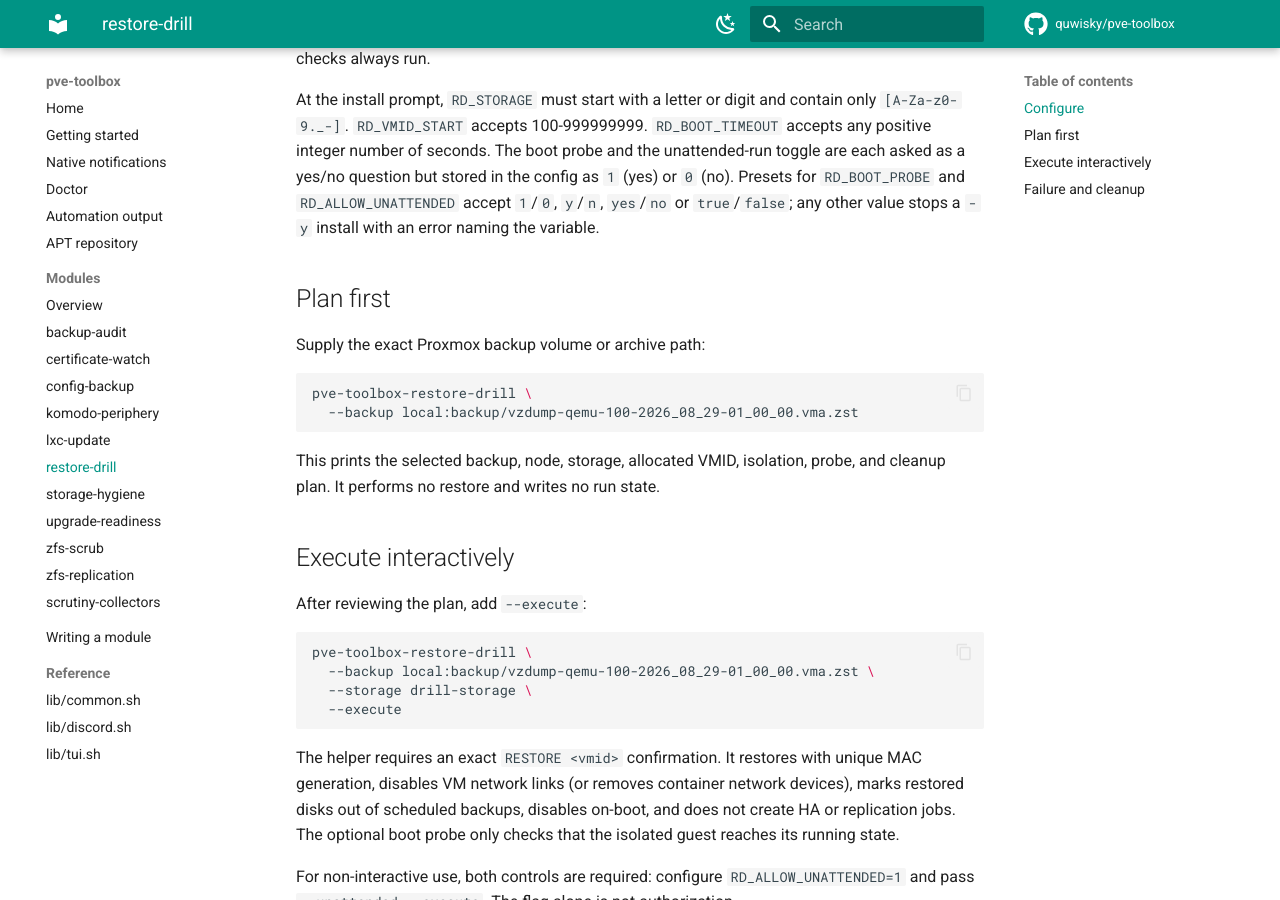
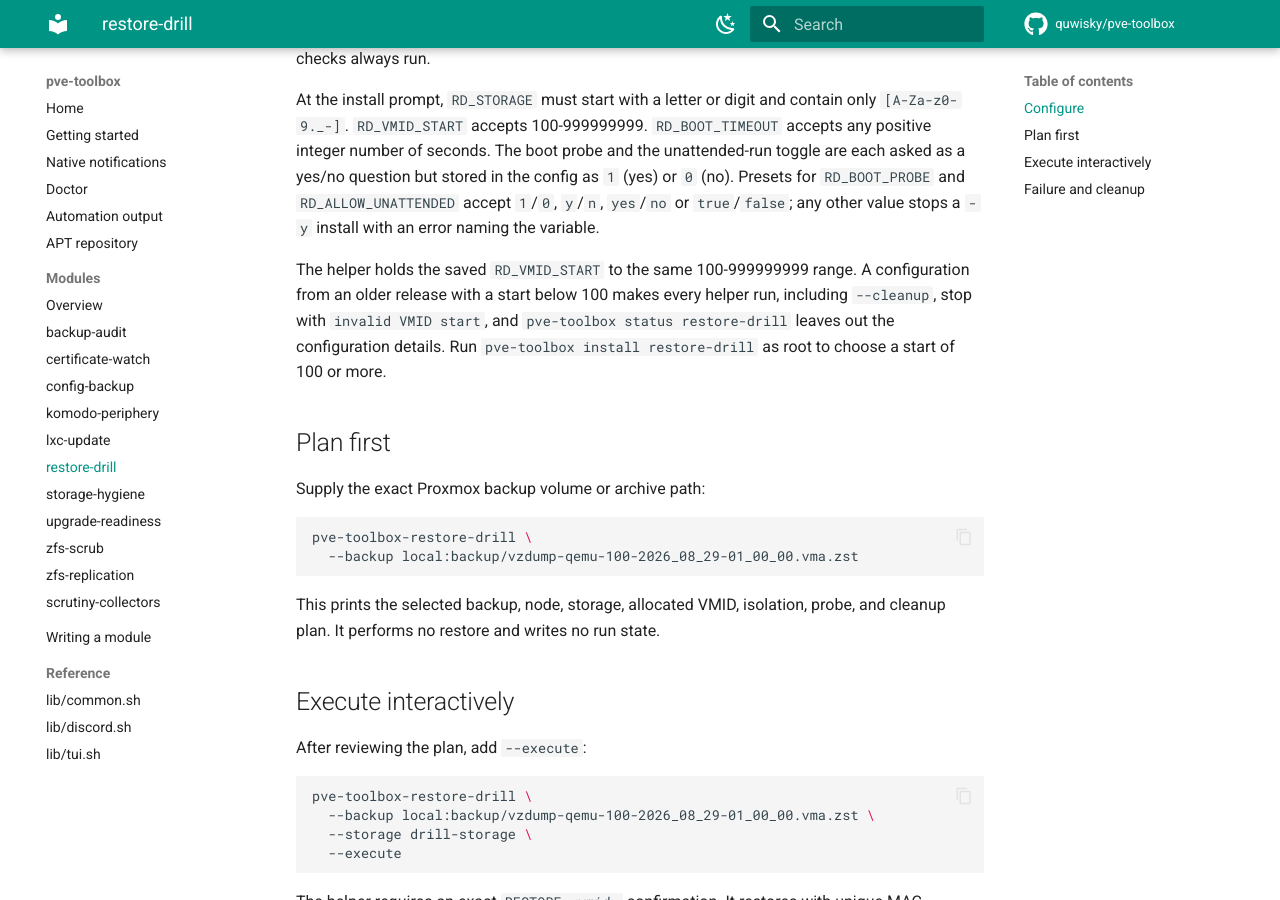
Before and after one commit to quwisky/pve-toolbox, an MkDocs documentation site: the page built from docs/modules/restore-drill.md, in a window 1280 px wide and 900 px high, scrolled down 747 px. Built offline with MkDocs 1.6.1 and Material for MkDocs 9.7.7, drawn with Linux system fonts in a browser that asks for light colours; comment, search, counter and statistics services are not loaded.

Commit message:
fix(restore-drill): require a VMID start of at least 100 everywhere
The saved-configuration check behind status and the root helper accepted a
start of 1-99 that the install prompt refuses. Both now require
100-999999999, and both limit the value to 18 digits so an overlong start
can no longer wrap bash arithmetic into the accepted range.

```diff
--- a/docs/modules/restore-drill.md
+++ b/docs/modules/restore-drill.md
@@ -40,6 +40,12 @@ stored in the config as `1` (yes) or `0` (no). Presets for `RD_BOOT_PROBE`
 and `RD_ALLOW_UNATTENDED` accept `1`/`0`, `y`/`n`, `yes`/`no` or
 `true`/`false`; any other value stops a `-y` install with an error naming the
 variable.
+
+The helper holds the saved `RD_VMID_START` to the same 100-999999999 range. A
+configuration from an older release with a start below 100 makes every helper
+run, including `--cleanup`, stop with `invalid VMID start`, and `pve-toolbox
+status restore-drill` leaves out the configuration details. Run
+`pve-toolbox install restore-drill` as root to choose a start of 100 or more.
 
 ## Plan first
 
```
Also changed, not shown: 3 other files.
